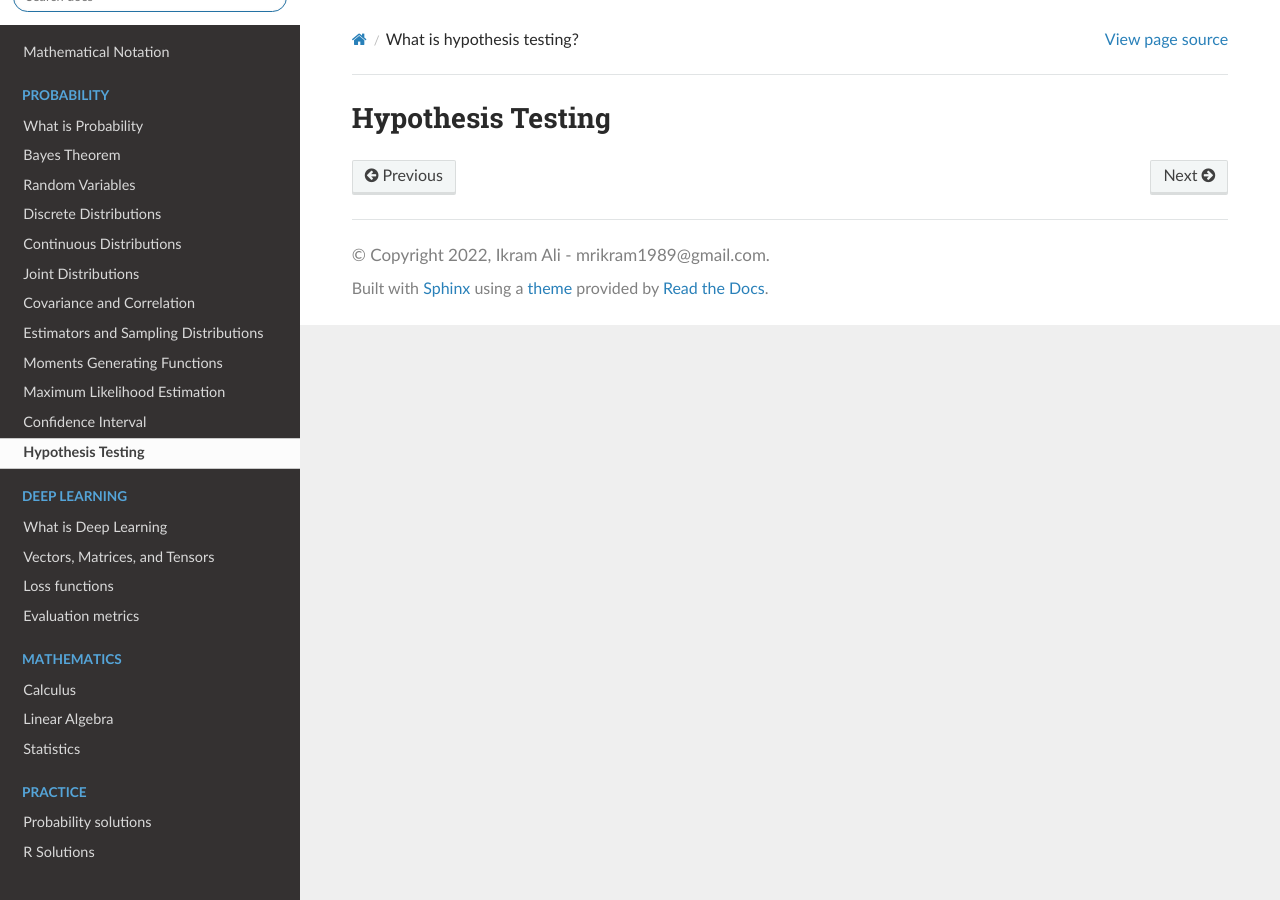
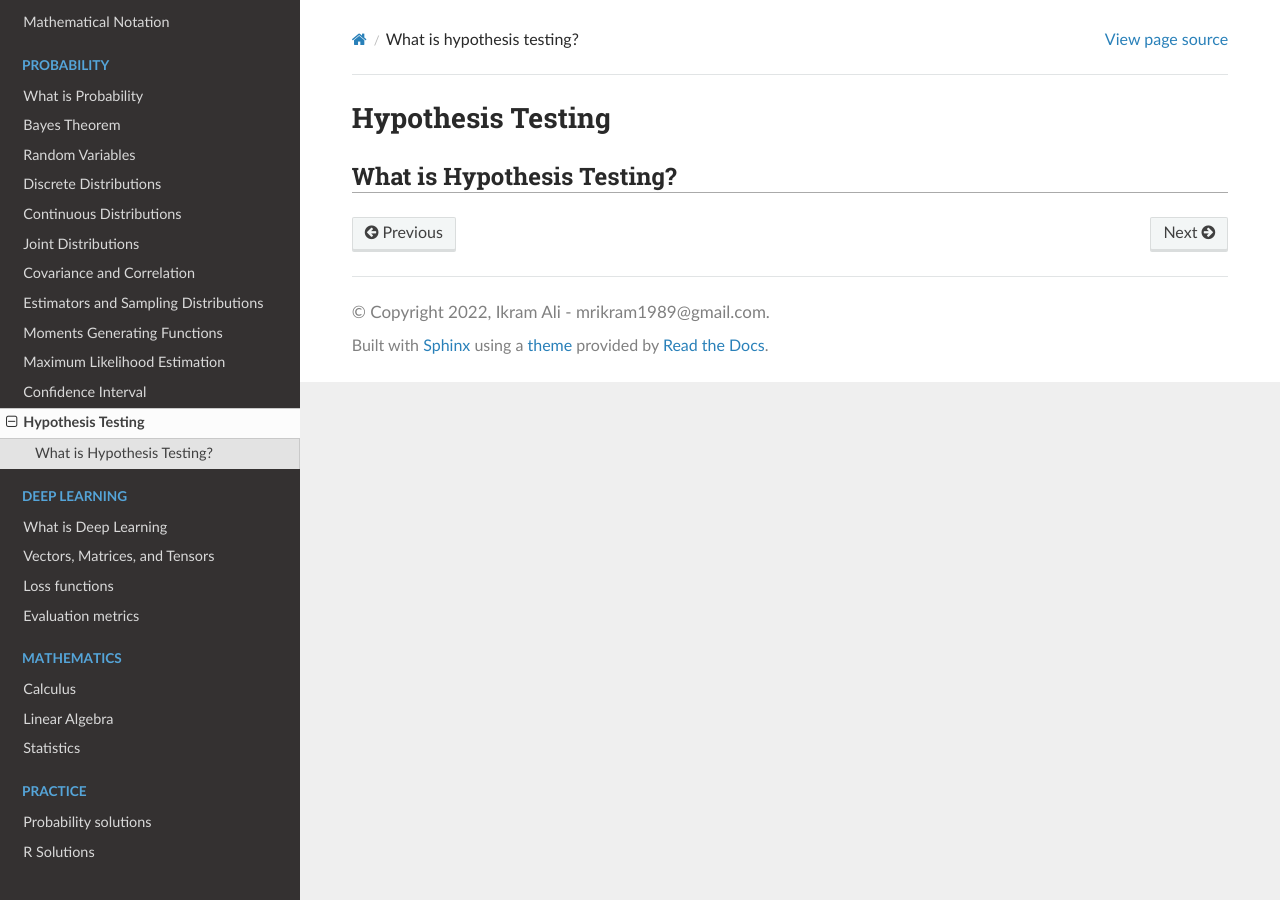
Before and after one commit to akkefa/ml-notes, a Sphinx documentation site: the page built from docs/probability/hypothesis_testing.md, in a window 1280 px wide. Built offline with Sphinx 7.4.7 and the Read the Docs theme 2.0.0, drawn with Linux system fonts in a browser that asks for light colours.

Commit message:
new changes

````diff
--- a/docs/probability/hypothesis_testing.md
+++ b/docs/probability/hypothesis_testing.md
@@ -8,3 +8,5 @@
 ```
 
 # Hypothesis Testing
+
+## What is Hypothesis Testing?
````
